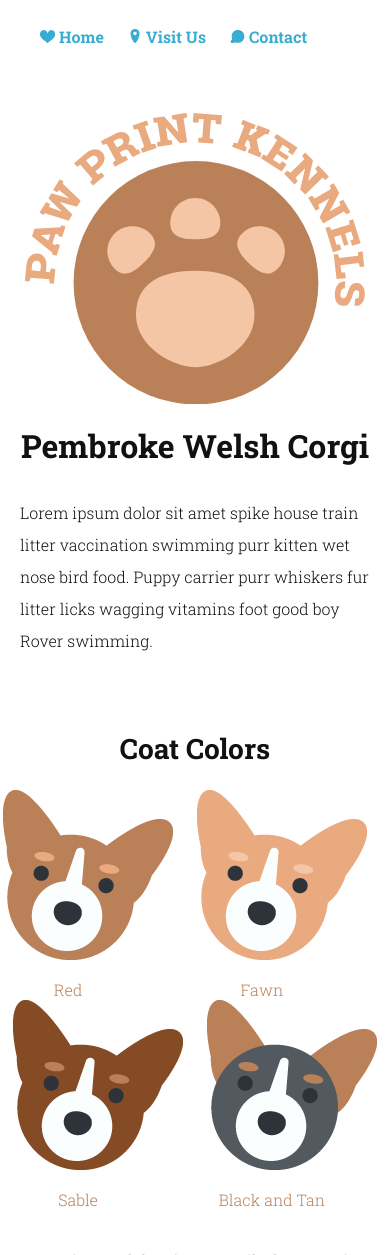
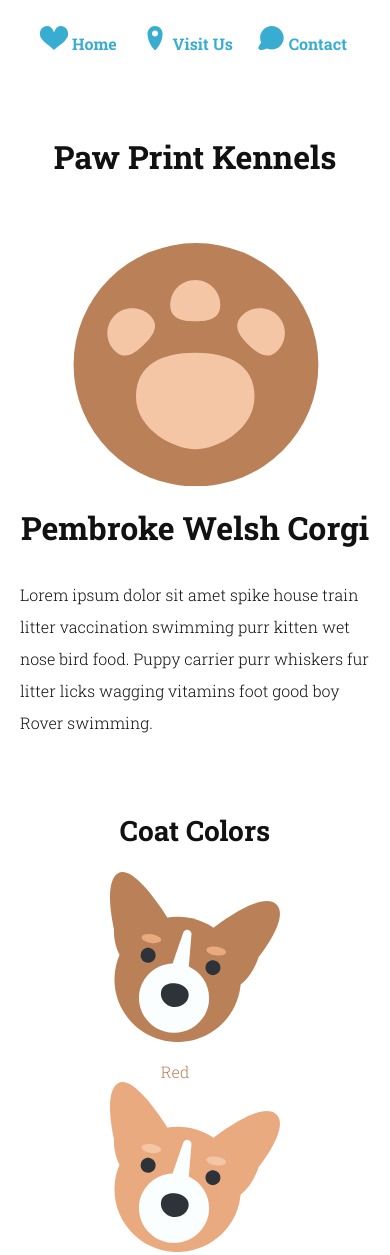
Before and after one commit to robertsuperpixel/Treehouse-TechDegree-Project-6, a plain HTML site: page index.html in a window 390 px wide. Shown: the top 1255 px of the page. Drawn offline with Linux system fonts and the light colour scheme.

Commit message:
Remaning steps completed and validated

```diff
--- a/index.html
+++ b/index.html
@@ -18,22 +18,51 @@
 			<nav>
 				<ul>
 					<li>
-						<a href="#"> <img src="images/nav-heart.png" alt="Navigation Home Icon" height="13px"> Home</a>
+						<a href="#">
+							<svg  class="nav-icon" version="1.1" id="Layer_1" xmlns="http://www.w3.org/2000/svg" xmlns:xlink="http://www.w3.org/1999/xlink" x="0px" y="0px"
+							viewBox="0 0 28 24" style="enable-background:new 0 0 28 24;" xml:space="preserve">
+							<style type="text/css">
+								.st0{fill:#39ADD1;}
+							</style>
+							<path class="st0" d="M28,7.1C28,4.2,25.5,0,20.7,0C15.8,0,14,6.6,14,6.6S12.2,0,7.3,0C2.5,0,0,4.2,0,7.1c0,2.1-0.6,3.7,4.2,8.7
+							C6.3,18,9.7,19.7,14,24c4.3-4.3,7.8-6,9.8-8.1C28.6,10.9,28,9.2,28,7.1z"/>
+							</svg>
+							<span>Home</span>
+						</a>
 					</li>
+
 					<li>
 						<a href="#">
-							<img src="images/nav-location.png" alt="Navigation Visit Us Icon" height="14px">
+							<svg class="nav-icon" version="1.1" id="Layer_2" xmlns="http://www.w3.org/2000/svg" xmlns:xlink="http://www.w3.org/1999/xlink" x="0px" y="0px"
+							viewBox="0 0 24 24" style="enable-background:new 0 0 24 24;" xml:space="preserve">
+							<style type="text/css">
+								.st0{fill:#39ADD1;}
+							</style>
+							<path class="st0" d="M19.5,7.1C19.3,3.2,16,0,12.1,0c0,0,0,0,0,0c0,0,0,0,0,0c-2,0-3.9,0.8-5.3,2.2c-1.3,1.3-2.1,3-2.3,4.9
+							c0,0.1,0,0.9,0,0.9c0.3,9.3,6.2,15,6.9,15.7c0.2,0.2,0.4,0.3,0.7,0.3c0.2,0,0.5-0.1,0.7-0.3c0.7-0.6,6.5-6.4,6.8-15.6
+							C19.5,7.9,19.5,7.2,19.5,7.1z M9,7.5c0-1.7,1.3-3,3-3c1.7,0,3,1.3,3,3c0,1.7-1.3,3-3,3C10.3,10.5,9,9.2,9,7.5z"/>
+							</svg>
 							<span> Visit Us </span>
 						</a>
 					</li>
+
 					<li>
 						<a href="#">
-							<img src="images/nav-contact.png" alt="Navigation Contact Icon" height="13px">
+							<svg class="nav-icon" version="1.1" id="Layer_3" xmlns="http://www.w3.org/2000/svg" xmlns:xlink="http://www.w3.org/1999/xlink" x="0px" y="0px"
+							viewBox="0 0 28 24" style="enable-background:new 0 0 28 24;" xml:space="preserve">
+							<style type="text/css">
+								.st0{fill:#39ADD1;}
+							</style>
+							<path class="st0" d="M10.1,22.5c1.5,0.7,3.1,1,4.8,1c6.5,0,11.8-5.3,11.8-11.8C26.6,5.3,21.3,0,14.8,0C8.3,0,3.1,5.3,3.1,11.8
+							c0,1.8,0.4,3.5,1.1,5c-0.1,0.1-3.9,4.8-2.5,6.2l0.5,0.5C3.7,25,9.9,22.7,10.1,22.5z"/>
+						</svg>
 						<span> Contact </span>
 					</a>
 				</li>
 			</ul>
 		</nav>
+
+<h1 class="logo-heading">Paw Print Kennels</h1>
 
 <svg version="1.1" id="Layer_1" xmlns="http://www.w3.org/2000/svg" xmlns:xlink="http://www.w3.org/1999/xlink" x="0px" y="0px"
 viewBox="0 0 140 120" style="enable-background:new 0 0 140 120;" xml:space="preserve" width="340px" height="100%">
@@ -45,7 +74,7 @@
 <g>
 	<ellipse class="st0" cx="70.4" cy="69.9" rx="50.4" ry="50.1"/>
 </g>
-			<g>
+<g class="logo-copy">
 	<path class="st1" d="M0.6,62.5C0.8,61,1.3,59.8,2.1,59s1.9-1.2,3.1-1.1C6.4,58,7.3,58.5,8,59.5c0.7,1,0.9,2.2,0.8,3.7l-0.2,2.2
 	l1.6,0.2l0.5-1.6l1.8,0.2l-0.6,6.1l-1.8-0.2L10,68.5l-7.7-0.7l-0.5,1.6L0,69.2l0.1-1.6L0.6,62.5z M6.3,65.2l0.2-2.2
 	c0.1-0.6-0.1-1.1-0.4-1.5c-0.3-0.4-0.7-0.6-1.2-0.7c-0.5,0-0.9,0.1-1.3,0.4c-0.4,0.3-0.6,0.8-0.7,1.4l-0.2,2.2L6.3,65.2z"/>
@@ -110,24 +139,24 @@
 		Coat Colors
 	</h2>
 
-		<ul>
+	<ul id="dogs-list">
 		<li>
-				<img src="images/corgi-red.png" alt="Corgi Coat Red">
+			<img src="svgs/corgi-red.svg" alt="Corgi Coat Red">
 			<br>
 			<span> Red </span>
 		</li>
 		<li>
-				<img src="images/corgi-fawn.png" alt="Corgi Coat Fawn">
+			<img src="svgs/corgi-fawn.svg" alt="Corgi Coat Fawn">
 			<br>
 			<span> Fawn </span>
 		</li>
 		<li>
-				<img src="images/corgi-sable.png" alt="Corgi Coat Sable">
+			<img src="svgs/corgi-sable.svg" alt="Corgi Coat Sable">
 			<br>
 			<span> Sable </span>
 		</li>
 		<li>
-				<img src="images/corgi-blacktan.png" alt="Corgi Coat Black and Tan">
+			<img src="svgs/corgi-blacktan.svg" alt="Corgi Coat Black and Tan">
 			<br>
 			<span> Black and Tan </span>
 		</li>
--- a/styles.css
+++ b/styles.css
@@ -43,6 +43,24 @@ header nav ul li {
   display: inline-block;
   margin-right: 20px;
 }
+
+header nav ul li svg {
+  width: 28px;
+  height: 24px;
+}
+
+svg.nav-icon .st0 {
+  fill: #39ADD1;
+}
+
+svg.nav-icon .st0:hover {
+  fill: #BA8058;
+}
+
+nav a:hover {
+  color: #BA8058;
+}
+
 header h1 {
   line-height: 1em;
 }
@@ -77,3 +95,27 @@ footer {
   padding-bottom: 30px;
   color: #ba8058;
 }
+
+.logo-heading {
+  display: none;
+}
+
+ul#dogs-list li img {
+  width: 170px;
+  height: 100%;
+}
+
+@media screen and (max-width: 420px) {
+  .logo-copy {
+    display: none;
+  }
+
+  .logo-heading {
+    display: block;
+  }
+
+  ul#dogs-list li {
+    width: 100%;
+    margin: 0 auto;
+  }
+}
```
Lines whose indentation alone changed are shown as unchanged.
